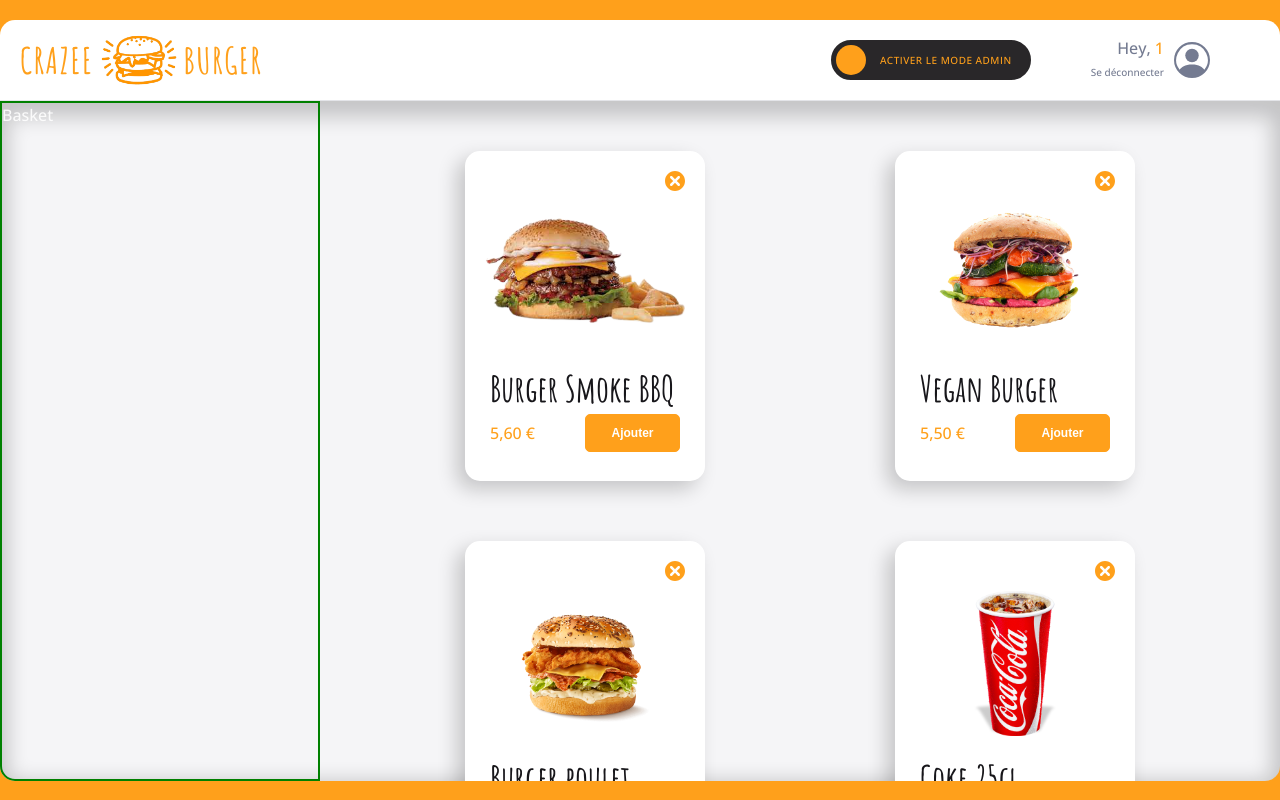
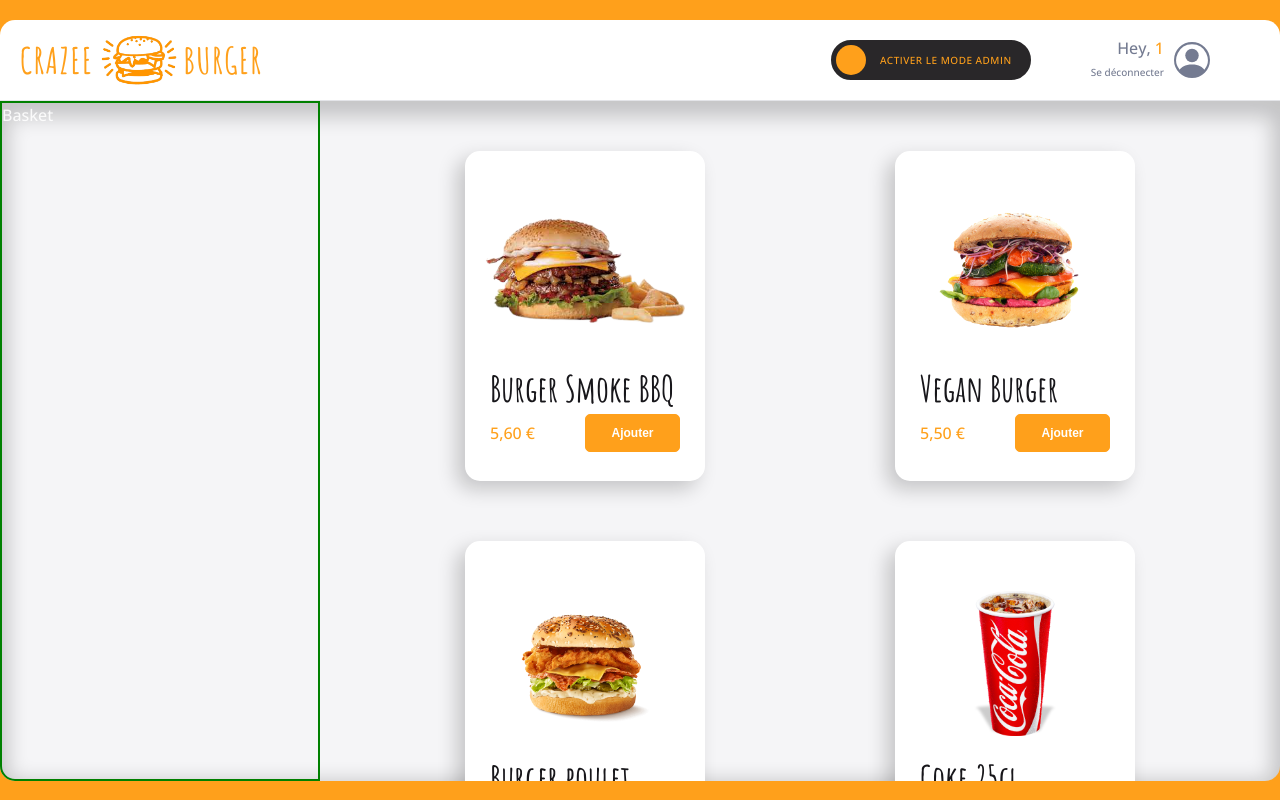
Before and after one commit to Karvaneg/crazee-burger, a React (Vite) app: page /order/1 in a window 1280 px wide. Built offline with nearby package versions, Linux system fonts and the light colour scheme.

Commit message:
♻️ F08: CARD > Add deleteButton conditionally

```diff
--- a/src/components/pages/order/Main/Menu.jsx
+++ b/src/components/pages/order/Main/Menu.jsx
@@ -8,7 +8,7 @@ const IMAGE_BY_DEFAULT = "/images/coming-soon.png";
 
 export default function Menu() {
   // state
-  const { menu } = useContext(OrderContext);
+  const { menu, isAdminMode } = useContext(OrderContext);
   // comportements
 
   // affichage (render)
@@ -22,6 +22,7 @@ export default function Menu() {
             title={title}
             imageSource={imageSource ? imageSource : IMAGE_BY_DEFAULT}
             leftDescription={formatPrice(price)}
+            hasDeleteButton={isAdminMode}
           />
         );
       })}
--- a/src/components/reusable-ui/Card.jsx
+++ b/src/components/reusable-ui/Card.jsx
@@ -3,7 +3,12 @@ import PrimaryButton from "./PrimaryButton";
 import { theme } from "../../theme";
 import { TiDelete } from "react-icons/ti";
 
-export default function Card({ title, imageSource, leftDescription }) {
+export default function Card({
+  title,
+  imageSource,
+  leftDescription,
+  hasDeleteButton,
+}) {
   return (
     <CardStyled>
       <div className="image">
@@ -18,9 +23,12 @@ export default function Card({ title, imageSource, leftDescription }) {
           </div>
         </div>
       </div>
-      <button className="delete-button" aria-label="delete-button">
-        <TiDelete className="icon" />
-      </button>
+
+      {hasDeleteButton && (
+        <button className="delete-button" aria-label="delete-button">
+          <TiDelete className="icon" />
+        </button>
+      )}
     </CardStyled>
   );
 }
```
